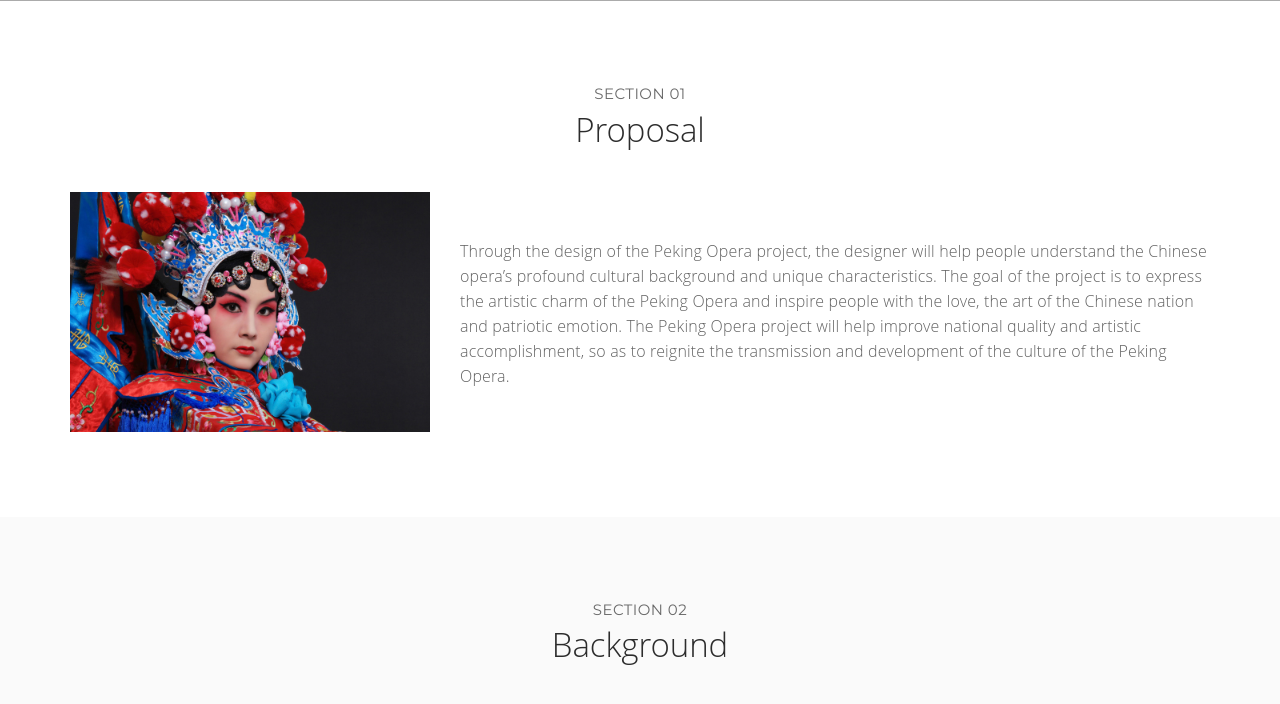
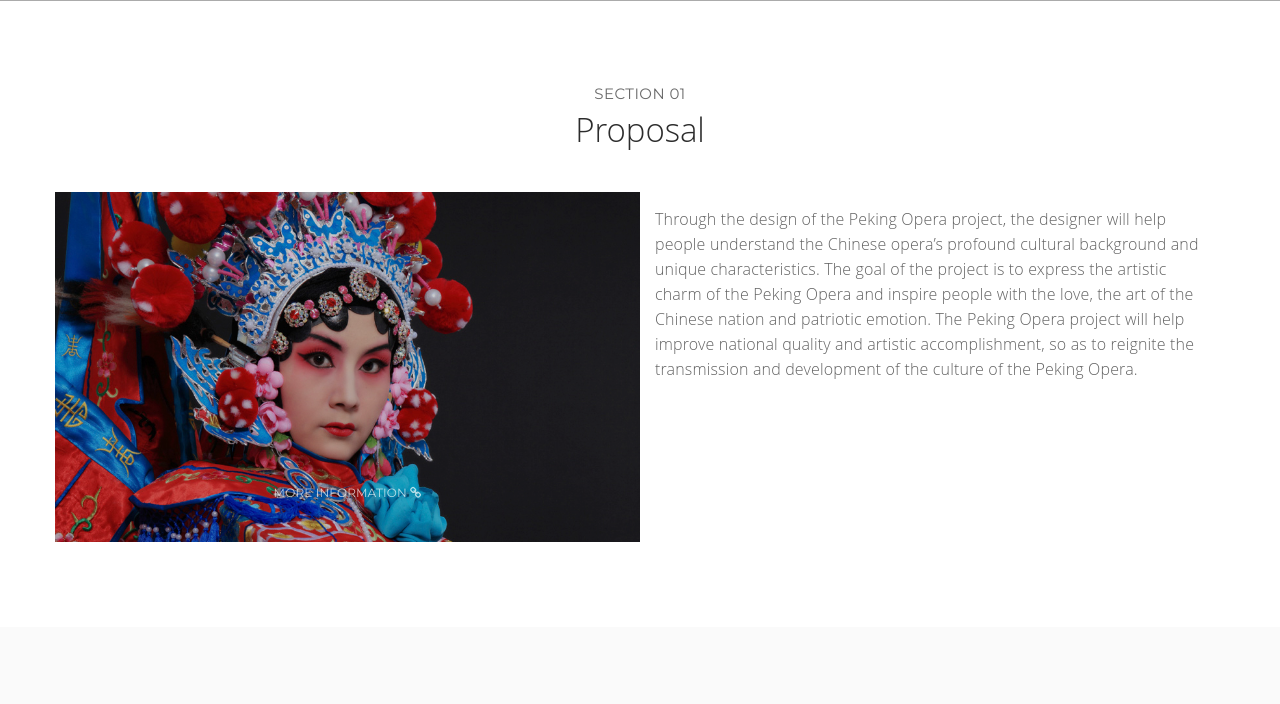
Before and after one commit to Dante-Vonarmia/peking-opera, a Node server app: page / in a window 1280 px wide. Shown: the part 799-1503 px from the top of the page. Run offline with Node 20, Linux system fonts and the light colour scheme; some libraries are stand-ins or nearby versions; some web fonts are replaced.

Commit message:
new version basic

```diff
--- a/views/index.pug
+++ b/views/index.pug
@@ -35,9 +35,16 @@ block content
             h1.light.m-t-5 Proposal
             //- h1.m-t-5.light Something Different, Something New.
         .row
-          .col-sm-4.col-sm-height.col-middle.sm-text-center
-            img(src="assets/images/proposal/1.jpg", width="100%", alt="")
-          .col-sm-8.col-sm-height.col-middle.sm-p-l-30
+          //- .col-sm-4.col-sm-height.col-middle.sm-text-center
+            //- img(src="assets/images/proposal/1.jpg", width="100%", alt="")
+          .col-sm-6.text-center.bg-success.hover-push.demo-story-block
+            .hover-backdrop(style="background:url('assets/images/proposal/1.jpg')")
+            |
+            .hover-caption.bottom-left.bottom-right.p-b-40
+              a(href="https://en.wikipedia.org/wiki/Peking_opera", target="_blank").font-montserrat.fs-12.hint-text.text-white.all-caps
+                | More information
+                i.fa.fa-link
+          .col-sm-6.col-sm-height.col-middle.sm-p-l-30
             p.m-t-15.text-left
               | Through the design of the Peking Opera project, the designer will help people understand the Chinese opera’s profound cultural background and unique characteristics. The goal of the project is to express the artistic charm of the Peking Opera and inspire people with the love, the art of the Chinese nation and patriotic emotion. The Peking Opera project will help improve national quality and artistic accomplishment, so as to reignite the transmission and development of the culture of the Peking Opera.
 
```
